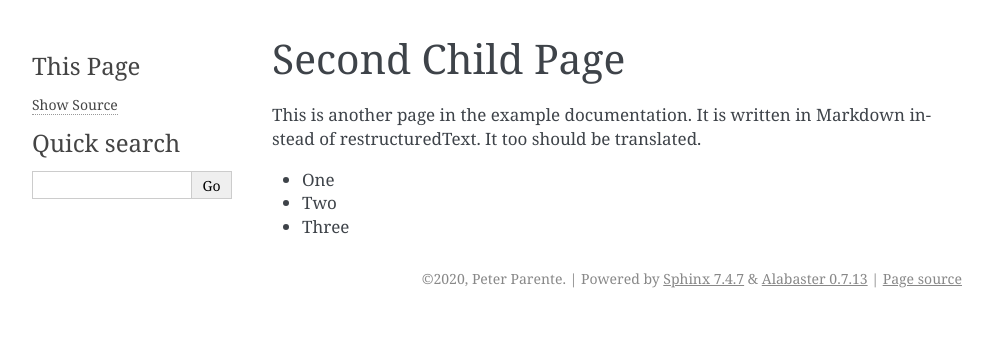
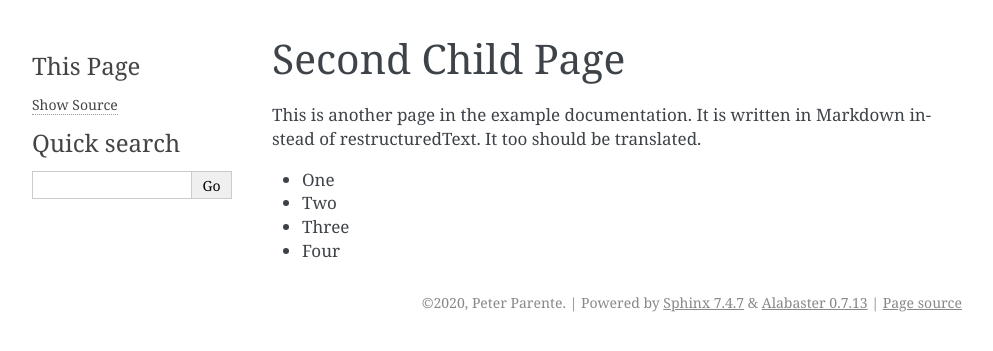
Before and after one commit to parente/helloworld-transifex-rtd, a Sphinx documentation site: the page built from docs/source/second.md, in a window 1280 px wide. Shown: the top 351 px of the page, without its empty margins (148-1141 px from the left). Built offline with Sphinx 7.4.7, drawn with Linux system fonts in a browser that asks for light colours.

Commit message:
Change the en doc to test CI

```diff
--- a/docs/source/second.md
+++ b/docs/source/second.md
@@ -6,3 +6,4 @@ restructuredText. It too should be translated.
 - One
 - Two
 - Three
+- Four
```
